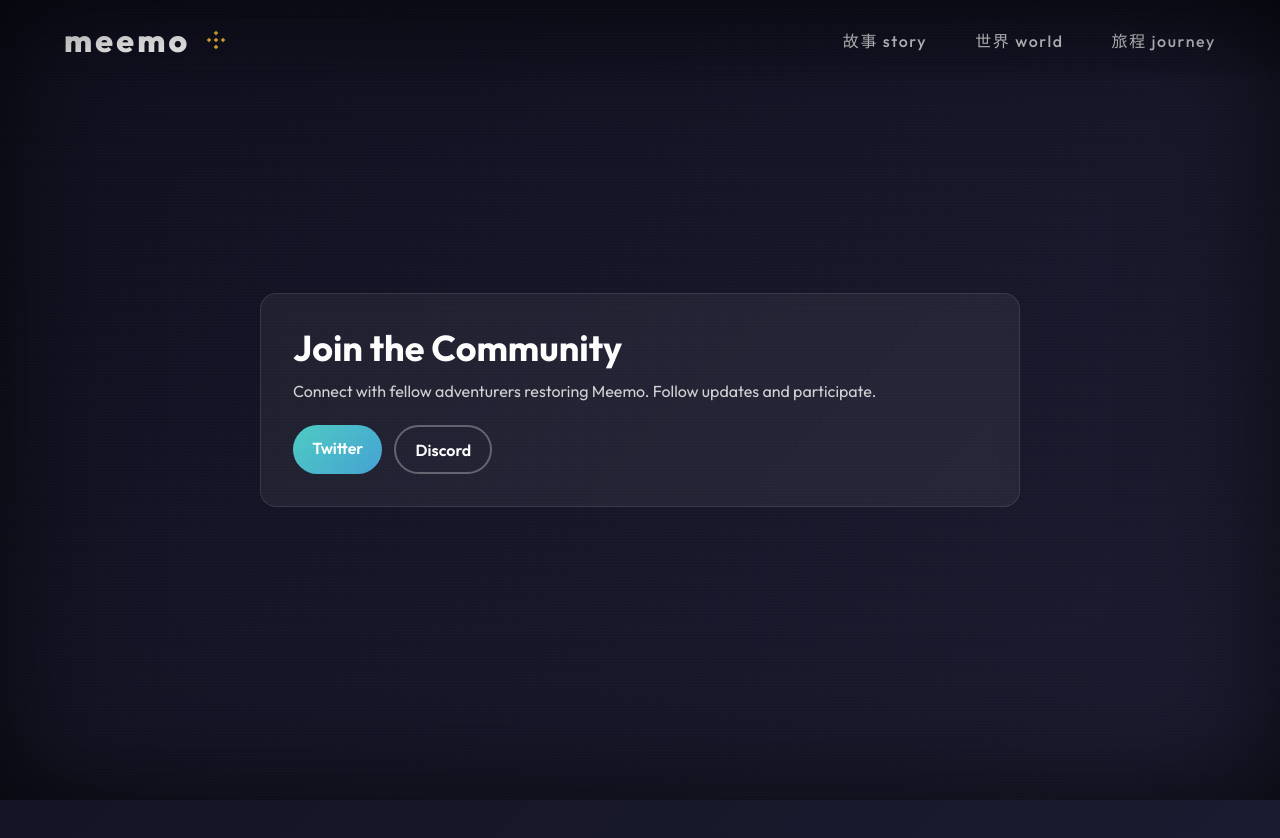
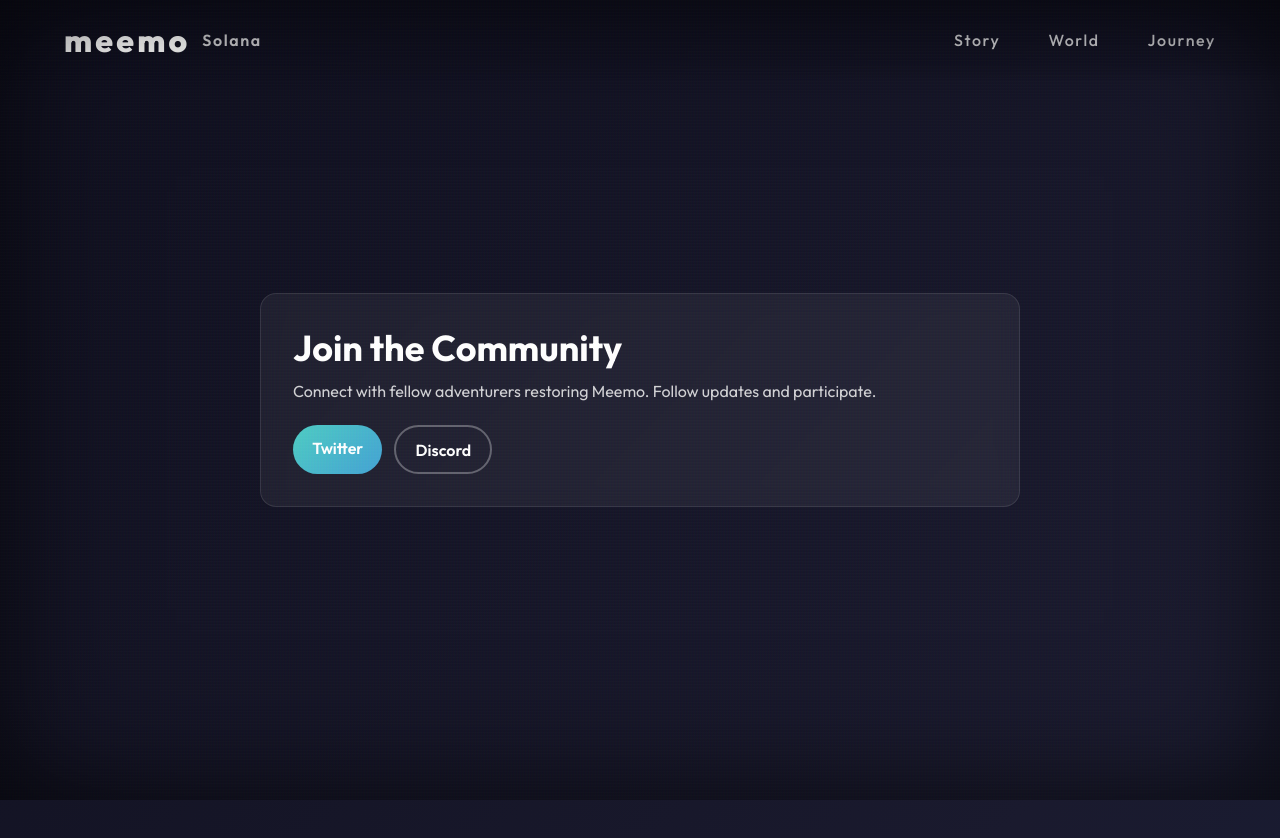
Before and after one commit to TobyLyon/meemo, a Next.js app: page /community in a window 1280 px wide. Shown: the top 838 px of the page. Built offline with nearby package versions, Linux system fonts and the light colour scheme.

Commit message:
Switch BSC/Binance references to Solana; simplify UI text to English; update navbar link

```diff
--- a/app/layout.tsx
+++ b/app/layout.tsx
@@ -21,7 +21,7 @@ const notoSansTC = Noto_Sans_TC({
 
 export const metadata: Metadata = {
   title: "Meemo's Magic Land",
-  description: "Where art meets BSC. Join the Meemo community - a unique memecoin and art project on Binance Smart Chain.",
+  description: "Where art meets Solana. Join the Meemo community - a unique memecoin and art project on Solana.",
   icons: {
     icon: [
       { url: "/meemo-pfp.png?v=3", type: "image/png" },
@@ -32,13 +32,13 @@ export const metadata: Metadata = {
   },
   openGraph: {
     title: "Meemo's Magic Land",
-    description: "Where art meets BSC. Join the Meemo community - a unique memecoin and art project on Binance Smart Chain.",
+    description: "Where art meets Solana. Join the Meemo community - a unique memecoin and art project on Solana.",
     images: ["/meemos%20banner.png"],
   },
   twitter: {
     card: "summary_large_image",
     title: "Meemo's Magic Land",
-    description: "Where art meets BSC. Join the Meemo community - a unique memecoin and art project on Binance Smart Chain.",
+    description: "Where art meets Solana. Join the Meemo community - a unique memecoin and art project on Solana.",
     images: ["/meemos%20banner.png"],
   },
 };
@@ -49,7 +49,7 @@ export default function RootLayout({
   children: React.ReactNode;
 }>) {
   return (
-    <html lang="zh-Hant" className={`${outfit.variable} ${notoSansTC.variable}`}>
+    <html lang="en" className={`${outfit.variable} ${notoSansTC.variable}`}>
       <head>
         <link rel="icon" type="image/png" href="/meemo-pfp.png?v=3" sizes="any" />
         <link rel="apple-touch-icon" href="/meemo-pfp.png?v=3" />
--- a/components/NavBar.tsx
+++ b/components/NavBar.tsx
@@ -18,28 +18,15 @@ export default function NavBar() {
           <div className={styles.logoAccent} />
         </Link>
         <a
-          href="https://www.binance.com/"
+          href="https://solana.com/"
           className={styles.navLink}
           target="_blank"
           rel="noopener noreferrer"
-          aria-label="Binance"
-          title="Binance"
-          style={{ display: "inline-flex", alignItems: "center" }}
+          aria-label="Solana"
+          title="Solana"
+          style={{ display: "inline-flex", alignItems: "center", fontWeight: 600 }}
         >
-          <svg
-            width="28"
-            height="28"
-            viewBox="0 0 24 24"
-            fill="#F3BA2F"
-            aria-hidden="true"
-            focusable="false"
-          >
-            <polygon points="12,4 14,6 12,8 10,6" />
-            <polygon points="6,10 8,12 6,14 4,12" />
-            <polygon points="18,10 20,12 18,14 16,12" />
-            <polygon points="12,16 14,18 12,20 10,18" />
-            <polygon points="12,10 14,12 12,14 10,12" />
-          </svg>
+          Solana
         </a>
       </div>
       <nav className={styles.nav}>
@@ -54,7 +41,7 @@ export default function NavBar() {
             window.scrollTo({ top: 0, behavior: "smooth" });
           }}
         >
-          故事 story
+          Story
         </a>
         <a
           href="#world"
@@ -66,7 +53,7 @@ export default function NavBar() {
             window.scrollTo({ top: height * 0.5, behavior: "smooth" });
           }}
         >
-          世界 world
+          World
         </a>
         <a
           href="#journey"
@@ -78,7 +65,7 @@ export default function NavBar() {
             window.scrollTo({ top: height * 0.98, behavior: "smooth" });
           }}
         >
-          旅程 journey
+          Journey
         </a>
       </nav>
     </motion.header>
--- a/components/ScrollHint.tsx
+++ b/components/ScrollHint.tsx
@@ -47,7 +47,7 @@ export default function ScrollHint() {
           }}
         >
           <div style={{ fontSize: "0.9rem", letterSpacing: "0.2em", textAlign: "center" }}>
-            向下捲動探索 · SCROLL TO EXPLORE
+            SCROLL TO EXPLORE
           </div>
           <motion.div
             animate={{ y: [0, 10, 0] }}
```
Also changed, not shown: components/UI.tsx (+14 -14 lines).
